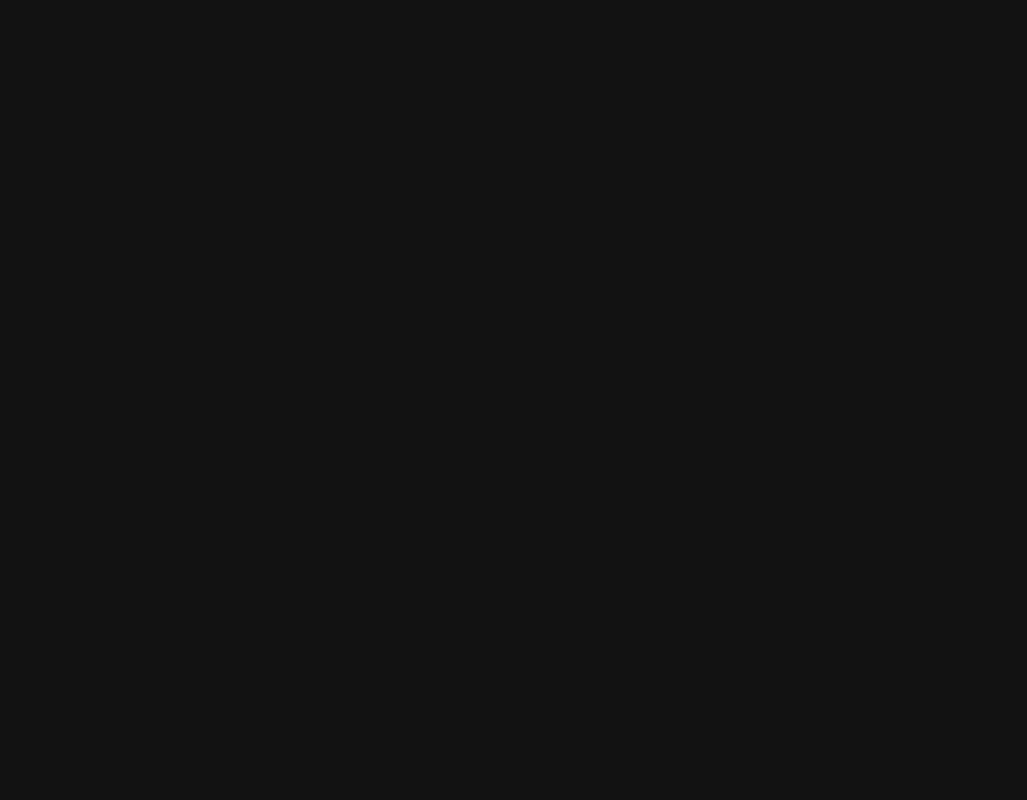
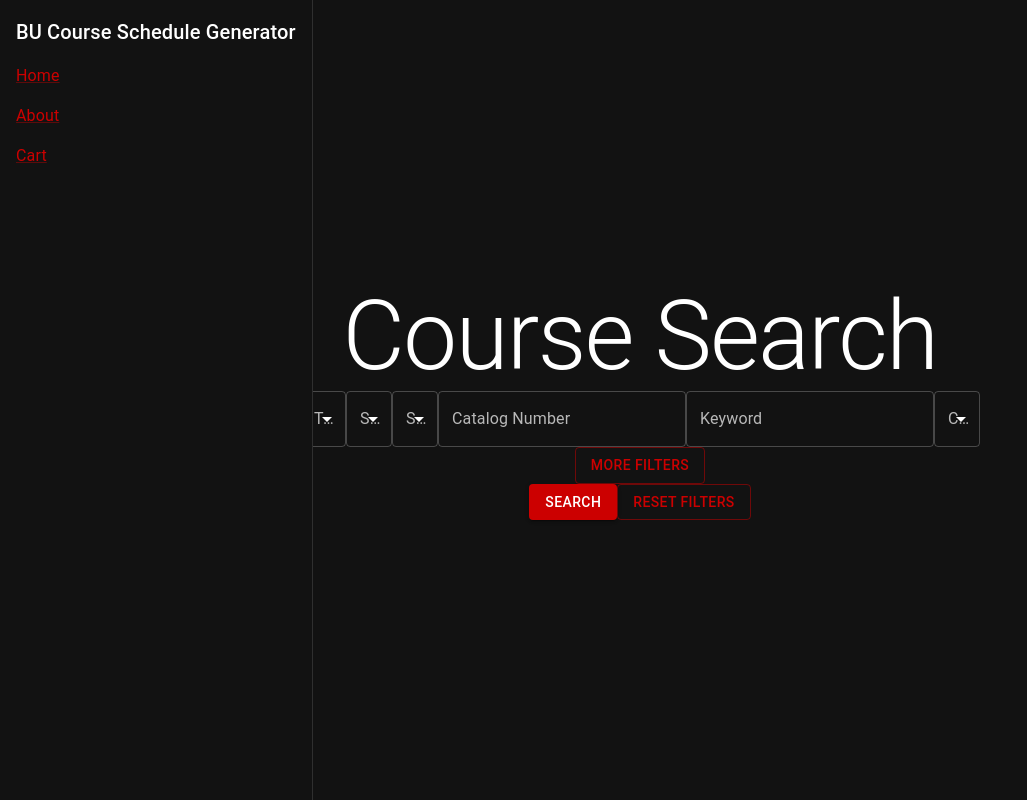
Before and after one commit to koacow/bu-class-scheduler, a React (Vite) app: page / in a window 1280 px wide. Shown: the whole page, without its empty margins (0-1027 px from the left). Built offline with nearby package versions, Linux system fonts and the light colour scheme.

Commit message:
created basic app bar and class filters

```diff
--- a/src/App.tsx
+++ b/src/App.tsx
@@ -1,10 +1,27 @@
-import { RouterProvider, Route, createRoutesFromElements, createBrowserRouter } from 'react-router-dom';
-import { createTheme, ThemeProvider, CssBaseline, responsiveFontSizes } from '@mui/material';
+import React from 'react';
+import {
+  RouterProvider,
+  Route,
+  createRoutesFromElements,
+  createBrowserRouter,
+  Link as RouterLink,
+  LinkProps as RouterLinkProps,
+} from 'react-router-dom';
+import { createTheme, ThemeProvider, CssBaseline, responsiveFontSizes, LinkProps } from '@mui/material';
 import MainTemplate from './pages/MainTemplate';
 import About from './pages/About';
 import Home from './pages/Home';
 import NotFound from './pages/NotFound';
 import './App.css'
+
+const LinkBehavior = React.forwardRef<
+  HTMLAnchorElement,
+  Omit<RouterLinkProps, 'to'> & { href: RouterLinkProps['to'] }
+>((props, ref) => {
+  const { href, ...other } = props;
+  // Map href (MUI) -> to (react-router)
+  return <RouterLink data-testid="custom-link" ref={ref} to={href} {...other} />;
+});
 
 function App() {
   const theme = responsiveFontSizes(createTheme({
@@ -18,6 +35,13 @@
         main: '#2D2926',
       },
     },
+    components: {
+      MuiLink: {
+        defaultProps: {
+          component: LinkBehavior,
+        } as LinkProps,
+      }
+    }
   }))
 
   const router = createBrowserRouter(createRoutesFromElements([
--- /dev/null
+++ b/src/components/CourseSearch/fields.ts
@@ -0,0 +1,81 @@
+export const searchFields = [
+    {
+        "label": "Term",
+        "type": "select",
+    },
+    {
+        "label": "School/College",
+        "type": "select",
+    },
+    {
+        "label": "Subject",
+        "type": "select",
+    },
+    {
+        "label": "Catalog Number",
+        "type": "number",
+    },
+    {
+        "label": "Keyword",
+        "type": "text",
+    },
+    {
+        "label": "Career",
+        "type": "select",
+    }
+];
+
+export const advancedSearchFields = [
+    {
+        "label": "Session",
+        "type": "select",
+    },
+    {
+        "label": "Days",
+        "type": "select",
+    },
+    {
+        "label": "Start Time >=",
+        "type": "select",
+    },
+    {
+        "label": "End Time <=",
+        "type": "select",
+    },
+    {
+        "label": "Localtion",
+        "type": "select",
+    },
+    {
+        "label": "Instruction Mode",
+        "type": "select",
+    },
+    {
+        "label": "Academic Organization",
+        "type": "select",
+    },
+    {
+        "label": "Instructor Last Name",
+        "type": "text",
+    },
+    {
+        "label": "Instructor First Name",
+        "type": "text",
+    },
+    {
+        "label": "Class Number",
+        "type": "number",
+    },
+    {
+        "label": "Course Attribute",
+        "type": "select",
+    },
+    {
+        "label": "Course Attribute Value",
+        "type": "select",
+    },
+    {
+        "label": "Units",
+        "type": "number"
+    }
+];
--- /dev/null
+++ b/src/components/CourseSearch/index.tsx
@@ -0,0 +1,59 @@
+import { useState } from 'react';
+import TextField from '@mui/material/TextField';
+import Collapse from '@mui/material/Collapse';
+import Button from '@mui/material/Button';
+import Typography from '@mui/material/Typography';
+import Box from '@mui/material/Box';
+import { searchFields, advancedSearchFields } from './fields';
+export default function CourseSearch() {
+    const [ advancedSearchFieldsVisible, setAdvancedSearchFieldsVisible ] = useState(false);
+
+
+    return (
+
+        <>
+            <Box>
+                {
+                    searchFields.map(({ label, type }) => {
+                        return(
+                            <TextField
+                                key={label}
+                                label={label}
+                                type={type}
+                                select={type === 'select'}
+                            />
+                        )
+                    })
+                }
+            </Box>
+            <Button
+                variant='outlined'
+                onClick={() => setAdvancedSearchFieldsVisible(!advancedSearchFieldsVisible)}
+            >
+                {
+                    advancedSearchFieldsVisible ? 'Fewer Filters' : 'More Filters'
+                }
+            </Button>
+            <Collapse in={advancedSearchFieldsVisible}>
+                <Box>
+                    {
+                        advancedSearchFields.map(({ label, type }) => {
+                            return(
+                                <TextField
+                                    key={label}
+                                    label={label}
+                                    type={type}
+                                    select={type === 'select'}
+                                />
+                            )
+                        })
+                    }
+                </Box>
+            </Collapse>
+            <Box>
+                <Button variant='contained'>Search</Button>
+                <Button variant='outlined'>Reset Filters</Button>
+            </Box>
+        </>
+    )
+}
--- /dev/null
+++ b/src/components/NavBar/index.tsx
@@ -0,0 +1,31 @@
+import Drawer from '@mui/material/Drawer';
+import Typography from '@mui/material/Typography';
+import List from '@mui/material/List';
+import ListItem from '@mui/material/ListItem';
+import Link from '@mui/material/Link';
+
+export default function NavBar() {
+    const LinksToLabels = {
+        '/': 'Home',
+        '/about': 'About',
+        '/cart': 'Cart',
+    }
+    return (
+        <Drawer
+            variant='permanent'
+        >
+            <List>
+                <ListItem>
+                    <Typography variant="h6">
+                        BU Course Schedule Generator
+                    </Typography>
+                </ListItem>
+                {Object.entries(LinksToLabels).map(([link, label]) => (
+                    <ListItem key={link}>
+                        <Link href={link} >{label}</Link>
+                    </ListItem>
+                ))}
+            </List>
+        </Drawer>
+    )
+}
--- a/src/pages/Home/index.tsx
+++ b/src/pages/Home/index.tsx
@@ -1,7 +1,16 @@
+import Box from '@mui/material/Box';
+import Typography from '@mui/material/Typography';
+import CourseSearch from '../../components/CourseSearch';
+import { useEffect } from 'react';
 
 export default function Home(){
+    useEffect(() => {
+        document.title = 'Course Search'
+    }, [])
     return (
-        <>
-        </>
+        <Box>
+            <Typography variant='h1'>Course Search</Typography>
+            <CourseSearch />
+        </Box>
     )
 }
--- a/src/pages/MainTemplate/index.tsx
+++ b/src/pages/MainTemplate/index.tsx
@@ -1,8 +1,11 @@
-
+import NavBar from "../../components/NavBar";
+import { Outlet } from "react-router-dom";
 
 export default function MainTemplate() {
     return (
         <>
+            <NavBar />
+            <Outlet />
         </>
     )
 }
```
Also changed, not shown: src/lib/SchoolsSubjects.json (added, +88 -0 lines), 1 other file (tests, documents, lock files or other folders).
